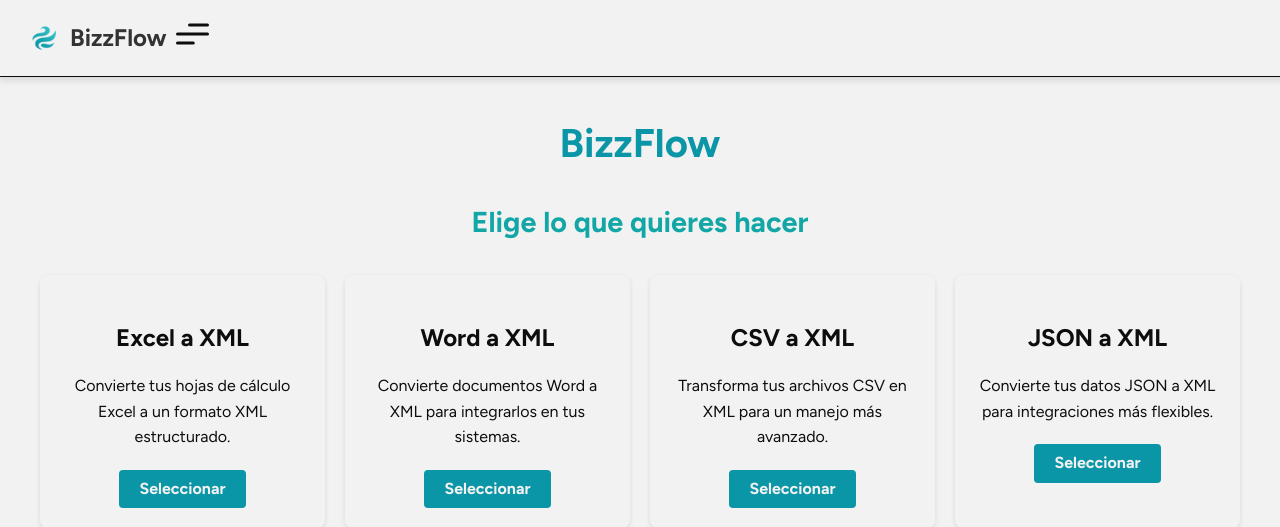
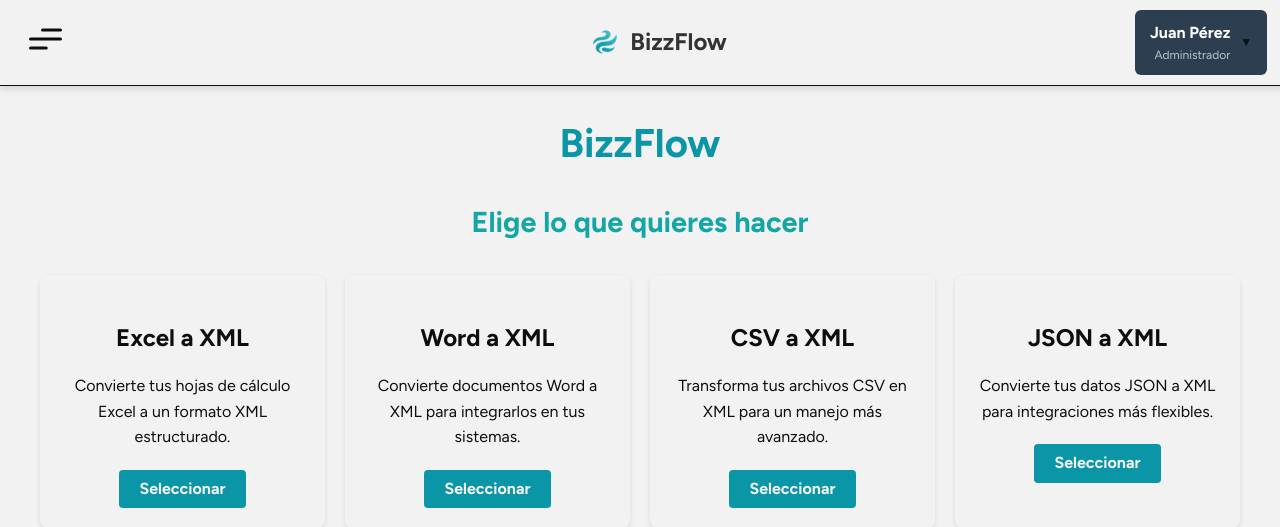
Before and after one commit to Xiaotian34/BizzFlow, a PHP site: page / in a window 1280 px wide. Shown: the top 527 px of the page. Run offline with PHP 8.4, Linux system fonts and the light colour scheme; the visitor is signed in with stand-in values (Sample User, id 1); data that the repository does not hold is empty; some libraries are stand-ins or nearby versions.

Commit message:
menu mejorado

```diff
--- a/css/styles.css
+++ b/css/styles.css
@@ -125,12 +125,20 @@
   left: 0;
   width: 99%;
   z-index: 1000;
+  justify-content: space-between;
+  flex-wrap: wrap;
 }
 
 .navbar-left {
+  order: 2;
+  position: absolute;
+  left: 50%;
   display: flex;
   align-items: center;
   gap: 10px;
+  transform: translateX(-50%);
+  text-align: center;
+  z-index: 1;
 }
 
 .navbar-right {
@@ -246,6 +254,8 @@
 /* Menu Toggle */
 .menu-toggle {
   cursor: pointer;
+  order: 1;
+  z-index: 2;
 }
 
 .menu-toggle input {
@@ -287,7 +297,7 @@
   width: 0;
   position: fixed;
   top: 60px;
-  right: 0;
+  left: 0;
   background-color: var(--dark-color);
   overflow-x: hidden;
   transition: width 0.5s ease;
@@ -450,6 +460,107 @@
   opacity: 1;
 }
 
+/* USER MENU */
+    .user-menu {
+      position: relative;
+      display: inline-block;
+      text-align: right;
+      right: 20px;
+      order: 3;
+      z-index: 2;
+    }
+
+    .user-info {
+      cursor: pointer;
+      background-color: #2c3e50;
+      padding: 10px 15px;
+      border-radius: 6px;
+      display: flex;
+      align-items: center;
+      gap: 10px;
+    }
+
+    .user-details {
+      display: flex;
+      flex-direction: column;
+      align-items: flex-end;
+    }
+
+    .username {
+      font-weight: bold;
+      color: #fff;
+    }
+
+    .subtitle {
+      font-size: 12px;
+      color: #bdc3c7;
+    }
+
+    .arrow {
+      font-size: 12px;
+      transition: transform 0.2s ease;
+    }
+
+    .logout-dropdown {
+      display: none;
+      position: absolute;
+      right: 0;
+      top: 100%;
+      margin-top: 5px;
+      background-color: #34495e;
+      padding: 10px;
+      border-radius: 4px;
+      min-width: 150px;
+      z-index: 999;
+    }
+
+    .logout-dropdown a {
+      color: white;
+      text-decoration: none;
+      display: block;
+    }
+
+    .logout-dropdown a:hover {
+      text-decoration: underline;
+    }
+
+    .logout-dropdown.show {
+      display: block;
+    }
+    /* === RESPONSIVE PARA MÓVILES === */
+@media (max-width: 768px) {
+  .navbar {
+    flex-direction: column;
+    align-items: stretch;
+  }
+
+  .navbar-left {
+    order: 1;
+    position: static;
+    transform: none;
+    justify-content: center;
+    margin-bottom: 10px;
+  }
+
+  .menu-toggle,
+  .user-menu {
+    order: 2;
+    width: 100%;
+    display: flex;
+    justify-content: space-between;
+    padding: 0 10px;
+  }
+
+  .menu-toggle {
+    justify-content: flex-start;
+  }
+
+  .user-menu {
+    justify-content: flex-end;
+  }
+}
+/* FIN USER MENU */
+
 /* Footer */
 .footer {
   background-color: transparent;
@@ -609,3 +720,4 @@
     stroke-dashoffset: 10;
   }
 }
+/* FIN FOOTER */
--- a/js/script.js
+++ b/js/script.js
@@ -55,3 +55,27 @@
     slider.style.width = "0"; // Cierra el slider
   }
 }
+document.addEventListener('DOMContentLoaded', function () {
+  const userInfo = document.getElementById('userInfo');
+  const dropdown = document.getElementById('logoutDropdown');
+  const arrow = document.getElementById('arrow');
+
+  if (userInfo && dropdown && arrow) {
+    userInfo.addEventListener('click', function (e) {
+      dropdown.classList.toggle('show');
+      arrow.classList.toggle('up');
+      arrow.textContent = dropdown.classList.contains('show') ? '▲' : '▼';
+      e.stopPropagation();
+    });
+
+    document.addEventListener('click', function () {
+      dropdown.classList.remove('show');
+      arrow.classList.remove('up');
+      arrow.textContent = '▼';
+    });
+
+    dropdown.addEventListener('click', function (e) {
+      e.stopPropagation();
+    });
+  }
+});
--- a/view/menu_view.php
+++ b/view/menu_view.php
@@ -20,6 +20,19 @@
     echo '
         <header>
             <div class="navbar">
+                <div class="user-menu">
+                    <div class="user-info" id="userInfo">
+                    <div class="user-details">
+                        <span class="username">Juan Pérez</span>
+                        <small class="subtitle">Administrador</small>
+                    </div>
+                    <span class="arrow" id="arrow">▼</span>
+                    </div>
+                    <div class="logout-dropdown" id="logoutDropdown">
+                    <a href="index.php?controlador=usuarios&action=perfil">Mi perfil</a>
+                    <a href="index.php?controlador=usuarios&action=logout">Cerrar sesión</a>
+                    </div>
+                </div>
                 <div class="navbar-left">
                     <a href="index.php" class="logo-link">
                         <img src="img/logoBF.png" alt="Logo BizzFlow">
@@ -37,12 +50,11 @@
                     </svg>
                 </label>
             </div>
+            <div id="menuSlider" class="slider-menu">
+                <a href="index.php?controlador=documentos&action=gestionarDocumentos">Mis documentos</a>
+                <a href="index.php?controlador=contactar&action=home">Contactar</a>
+            </div>
         </header>
-        <div id="menuSlider" class="slider-menu">
-        <a href="index.php?controlador=usuarios&action=perfil">Mi perfil</a>
-        <a href="index.php?controlador=documentos&action=gestionarDocumentos">Mis documentos</a>
-            <a href="index.php?controlador=contactar&action=home">Contactar</a>
-            <a href="index.php?controlador=usuarios&action=logout">Cerrar sesión</a>
-        </div>
+
         ';
 }
```
